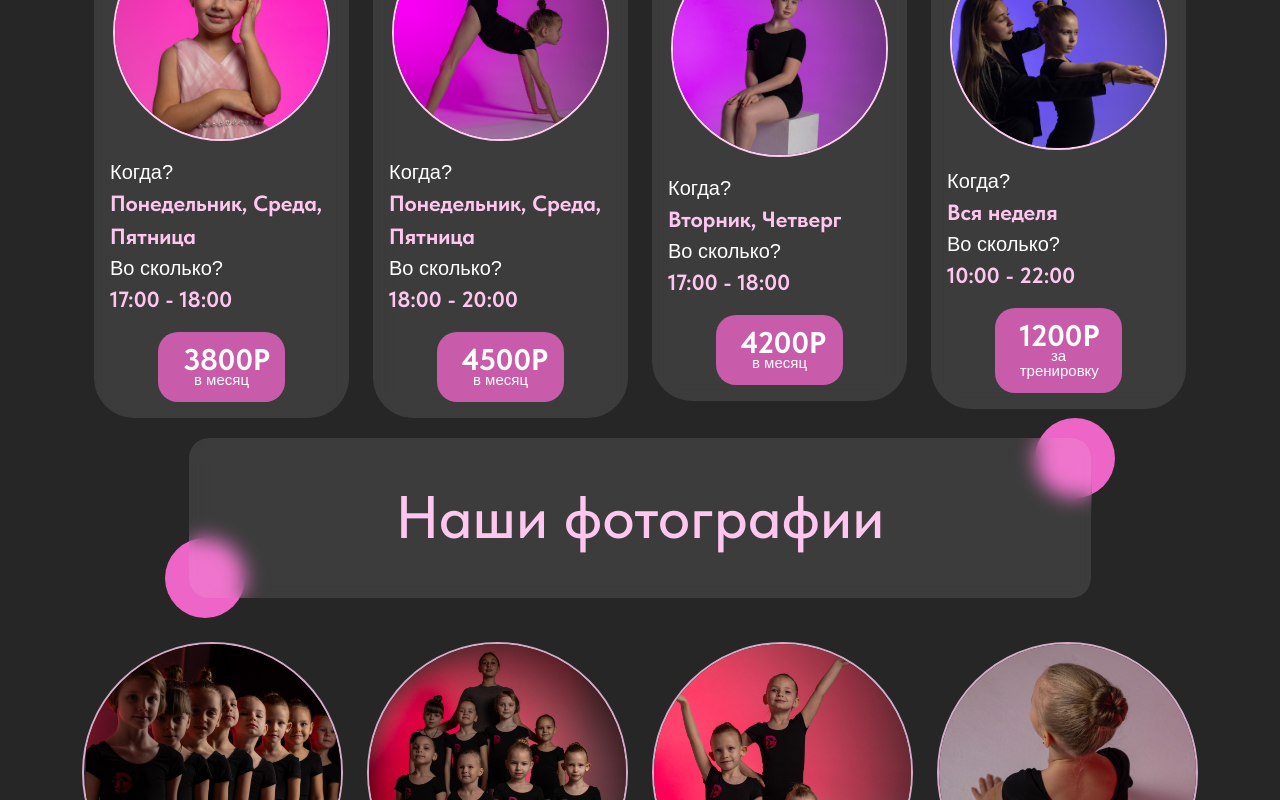
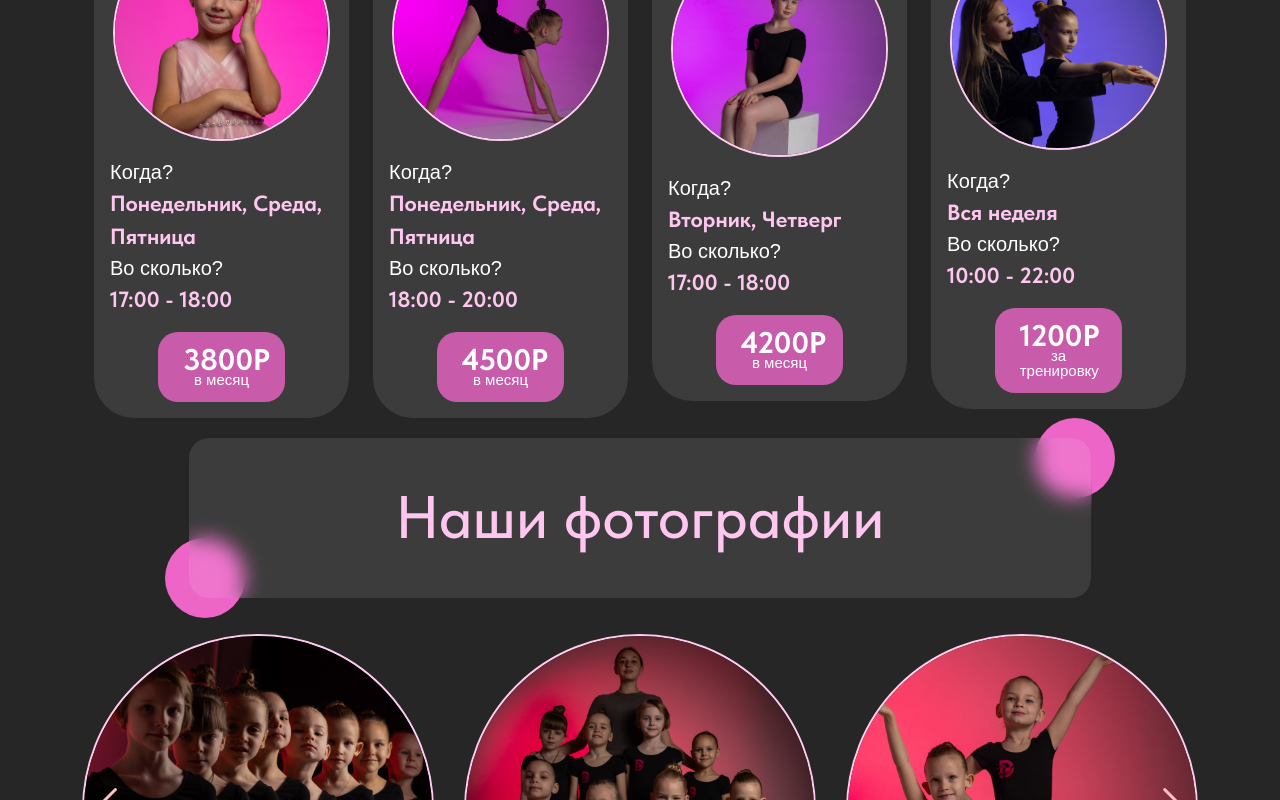
Before and after one commit to 1Alex4949031/DanariDance, a React (Create React App) app: page / in a window 1280 px wide. Shown: the part 2682-3482 px from the top of the page. Built offline with nearby package versions, Linux system fonts and the light colour scheme; a web font is replaced by a local one.

Commit message:
refactor: change Picture.js

```diff
--- a/package.json
+++ b/package.json
@@ -12,6 +12,7 @@
     "react": "^18.2.0",
     "react-dom": "^18.2.0",
     "react-scripts": "5.0.1",
+    "swiper": "^11.1.4",
     "web-vitals": "^2.1.4"
   },
   "scripts": {
--- a/src/components/Pictures/Pictures.css
+++ b/src/components/Pictures/Pictures.css
@@ -1,9 +1,3 @@
-.img-girl {
-    object-fit: cover;
-    border: 2px solid rgba(255, 204, 241, 0.8);
-    border-radius: 50%;
-}
-
 .pictures {
     display: flex;
     justify-content: center;
@@ -82,7 +76,7 @@
 
     .text-wrapper-p1 {
         margin-inline: 30px;
-        font-weight:550;
+        font-weight: 550;
         font-size: 40px;
         line-height: 30px;
     }
@@ -110,8 +104,31 @@
 
     .text-wrapper-p1 {
         margin-inline: 20px;
-        font-weight:550;
+        font-weight: 550;
         font-size: 25px;
         line-height: 30px;
     }
 }
+
+.swiper-button-next, .swiper-button-prev {
+    color: pink;
+}
+
+.swiper {
+    width: 100%;
+    height: 100%;
+}
+
+.swiper-slide {
+    text-align: center;
+    display: flex;
+    justify-content: center;
+    align-items: center;
+}
+
+.swiper-slide img {
+    display: block;
+    object-fit: cover;
+    border: 2px solid #FFCCF1;
+    border-radius: 50%;
+}
--- a/src/components/Pictures/Pictures.js
+++ b/src/components/Pictures/Pictures.js
@@ -1,5 +1,9 @@
 import React from 'react';
-import {Col, Container, Row} from "react-bootstrap";
+import {Container, Col, Row} from "react-bootstrap";
+import {Swiper, SwiperSlide} from 'swiper/react';
+import {Navigation, Keyboard} from "swiper/modules";
+import 'swiper/css';
+import 'swiper/css/navigation';
 import "./Pictures.css";
 import danariPng4 from "../../assets/img/danari4.png";
 import danariPng5 from "../../assets/img/danari5.png";
@@ -21,32 +25,39 @@ const Pictures = () => {
                     <div className="text-wrapper-p1">Наши фотографии</div>
                 </Col>
             </Row>
-            <Row className="my-3">
-                <Col xs={6} md={3} xl={3} className="my-2">
-                    <img className="img-girl" src={danariPng10} alt="DanariDance"/>
-                </Col>
-                <Col xs={6} md={3} xl={3} className="my-2">
-                    <img className="img-girl" src={danariPng11} alt="DanariDance"/>
-                </Col>
-                <Col xs={6} md={3} xl={3} className="my-2">
-                    <img className="img-girl" src={danariPng8} alt="DanariDance"/>
-                </Col>
-                <Col xs={6} md={3} xl={3} className="my-2">
-                    <img className="img-girl" src={danariPng9} alt="DanariDance"/>
-                </Col>
-                <Col xs={6} md={3} xl={3} className="my-2">
-                    <img className="img-girl" src={danariPng4} alt="DanariDance"/>
-                </Col>
-                <Col xs={6} md={3} xl={3} className="my-2">
-                    <img className="img-girl" src={danariPng5} alt="DanariDance"/>
-                </Col>
-                <Col xs={6} md={3} xl={3} className="my-2">
-                    <img className="img-girl" src={danariPng6} alt="DanariDance"/>
-                </Col>
-                <Col xs={6} md={3} xl={3} className="my-2">
-                    <img className="img-girl" src={danariPng7} alt="DanariDance"/>
-                </Col>
-            </Row>
+            <Swiper
+                slidesPerView={3}
+                spaceBetween={30}
+                loop={true}
+                navigation={true}
+                keyboard={true}
+                modules={[Navigation, Keyboard]}
+                className="my-3">
+                <SwiperSlide>
+                    <img src={danariPng10} alt="DanariDance"/>
+                </SwiperSlide>
+                <SwiperSlide>
+                    <img src={danariPng11} alt="DanariDance"/>
+                </SwiperSlide>
+                <SwiperSlide>
+                    <img src={danariPng8} alt="DanariDance"/>
+                </SwiperSlide>
+                <SwiperSlide>
+                    <img src={danariPng9} alt="DanariDance"/>
+                </SwiperSlide>
+                <SwiperSlide>
+                    <img src={danariPng4} alt="DanariDance"/>
+                </SwiperSlide>
+                <SwiperSlide>
+                    <img src={danariPng5} alt="DanariDance"/>
+                </SwiperSlide>
+                <SwiperSlide>
+                    <img src={danariPng6} alt="DanariDance"/>
+                </SwiperSlide>
+                <SwiperSlide>
+                    <img src={danariPng7} alt="DanariDance"/>
+                </SwiperSlide>
+            </Swiper>
         </Container>
     );
 };
```
Also changed, not shown: src/assets/img/danari10.png, 1 other file (tests, documents, lock files or other folders).
